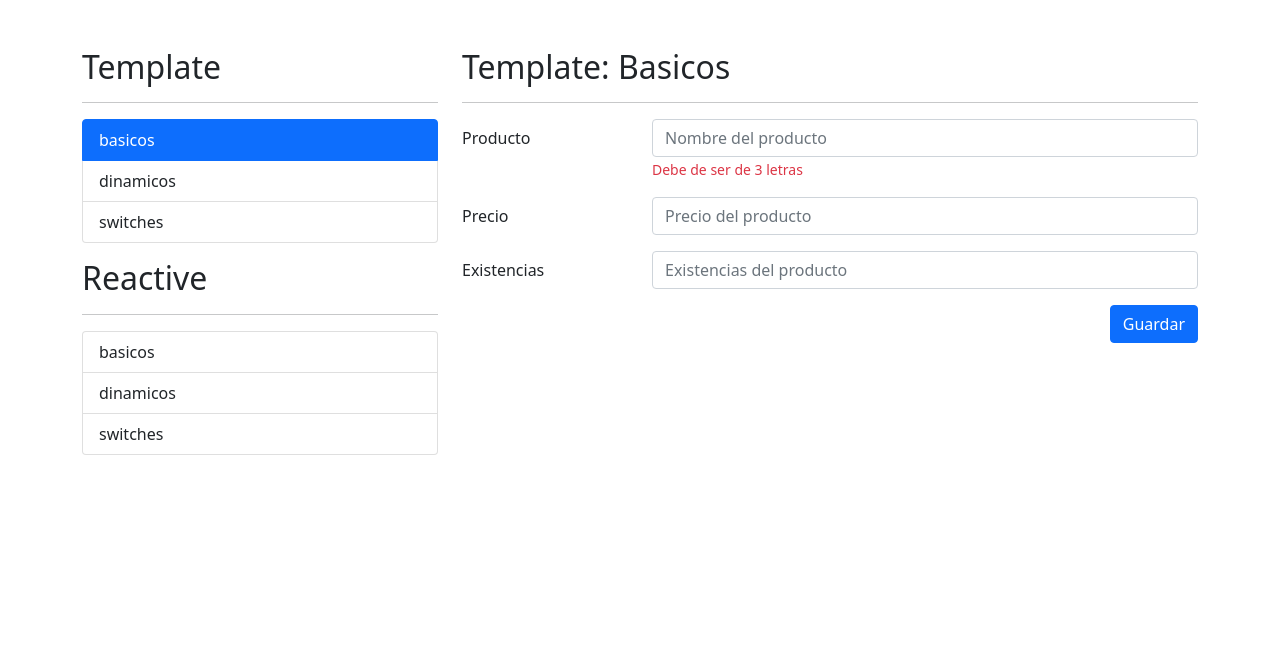
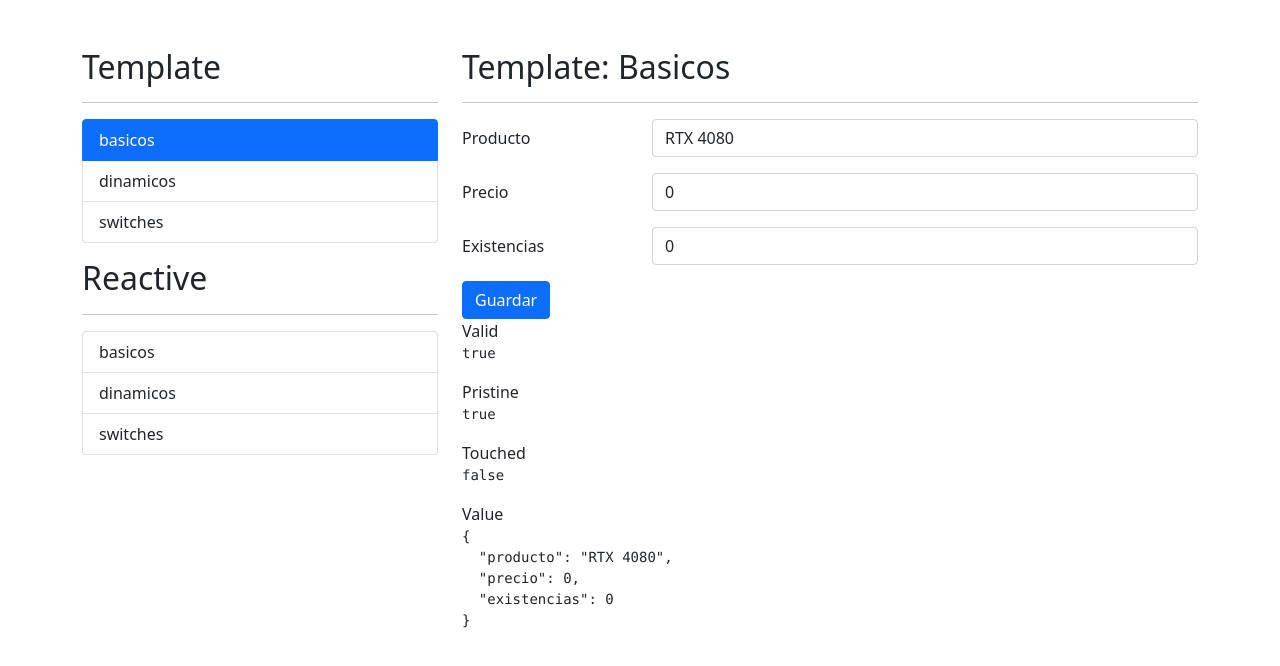
Before and after one commit to CarlosAdrian36/FormulariosApp, an Angular app: page /template/basicos in a window 1280 px wide. Shown: the top 666 px of the page. Built offline with nearby package versions, Linux system fonts and the light colour scheme.

Commit message:
Creacion de formulario basico

```diff
--- a/src/app/template/basicos/basicos.component.html
+++ b/src/app/template/basicos/basicos.component.html
@@ -3,24 +3,48 @@
 
 <div class="row">
     <div class="col">
-        <form>
+        <form   (ngSubmit)="guardar(  )"
+                #miFormulario="ngForm"
+                autocomplete="off"
+                >
             <!-- Campo de producto -->
             <div class="mb-3 row">
                 <label class="col-sm-3 col-form-label">Producto</label>
                 <div class="col-sm-9">
                     <input type="text"
                             class="form-control"
-                            placeholder = "Nombre del producto">
-                    <span class="form-text text-danger">Debe de ser de 3 letras</span>
+                            [ngModel]="initform.producto"
+                            name = "producto"
+                            placeholder = "Nombre del producto"
+                            required
+                            minlength="0"
+                            >
+
+                    <span class="form-text text-danger"
+                            *ngIf="nombreValido()">
+                                    Debe de ser de 3 letras
+                    </span>
                 </div>
             </div>
+
+
             <!-- Campo precio -->
             <div class="mb-3 row">
                 <label class="col-sm-3 col-form-label">Precio</label>
                 <div class="col-sm-9">
                     <input type="number"
                             class="form-control"
-                            placeholder = "Precio del producto">
+                            [ngModel]="initform.precio"
+                            name="precio"
+                            placeholder = "Precio del producto"
+                            required
+                            min="0">
+
+                    <span class="form-text text-danger"
+                    *ngIf="precioValido()">
+                            El precio debe de ser 0 o mayor
+                    </span>
+
                 </div>
             </div>
             <!-- Campo de existencias -->
@@ -29,6 +53,8 @@
                 <div class="col-sm-9">
                     <input type="number"
                             class="form-control"
+                            [ngModel]="initform.existencias"
+                            name="existencias"
                             placeholder = "Existencias del producto">
                 </div>
             </div>
@@ -36,7 +62,8 @@
             <div class="row">
                 <div class="col">
                     <button type="submit"
-                            class="btn btn-primary float-end">
+                            [disabled]="miFormulario.invalid"
+                            class="btn btn-primary">
                         Guardar
                     </button>
                 </div>
@@ -44,3 +71,21 @@
         </form>
     </div>
 </div>
+
+
+<div class="row">
+    <div class="col">
+        <span>Valid</span>
+        <pre>{{ miFormulario.valid }}</pre>
+
+        <span>Pristine</span>
+        <pre>{{ miFormulario.pristine }}</pre>
+
+        <span>Touched</span>
+        <pre>{{ miFormulario.touched }}</pre>
+
+        <span>Value</span>
+        <pre>{{ miFormulario.value | json }}</pre>
+
+    </div>
+</div>
--- a/src/app/template/basicos/basicos.component.ts
+++ b/src/app/template/basicos/basicos.component.ts
@@ -1,4 +1,5 @@
-import { Component, OnInit } from '@angular/core';
+import { Component, Input, OnInit, ViewChild } from '@angular/core';
+import { NgForm } from '@angular/forms';
 
 @Component({
   selector: 'app-basicos',
@@ -8,9 +9,34 @@
 })
 export class BasicosComponent implements OnInit {
 
+
+  @ViewChild('miFormulario') miFormulario!: NgForm;
+  initform= {
+    producto: 'RTX 4080',
+    precio: 0,
+    existencias: 0
+  }
+
   constructor() { }
 
   ngOnInit(): void {
   }
+  nombreValido():boolean{
+    return this.miFormulario?.controls['producto']?.invalid &&
+            this.miFormulario?.controls['producto']?.touched ;
+  }
+
+  precioValido():boolean{
+    return  this.miFormulario?.controls['precio']?.touched  &&
+            this.miFormulario?.controls['precio']?.value < 0;
+  }
+
+  guardar(  ){
+    console.log(this.miFormulario);
+    this.miFormulario.resetForm({
+      precio: 0,
+      existencias:0
+    });
+  }
 
 }
--- a/src/app/template/template.module.ts
+++ b/src/app/template/template.module.ts
@@ -1,5 +1,6 @@
 import { NgModule } from '@angular/core';
 import { CommonModule } from '@angular/common';
+import { FormsModule } from '@angular/forms';
 
 import { TemplateRoutingModule } from './template-routing.module';
 import { BasicosComponent } from './basicos/basicos.component';
@@ -15,7 +16,8 @@
   ],
   imports: [
     CommonModule,
-    TemplateRoutingModule
+    TemplateRoutingModule,
+    FormsModule
   ]
 })
 export class TemplateModule { }
```
